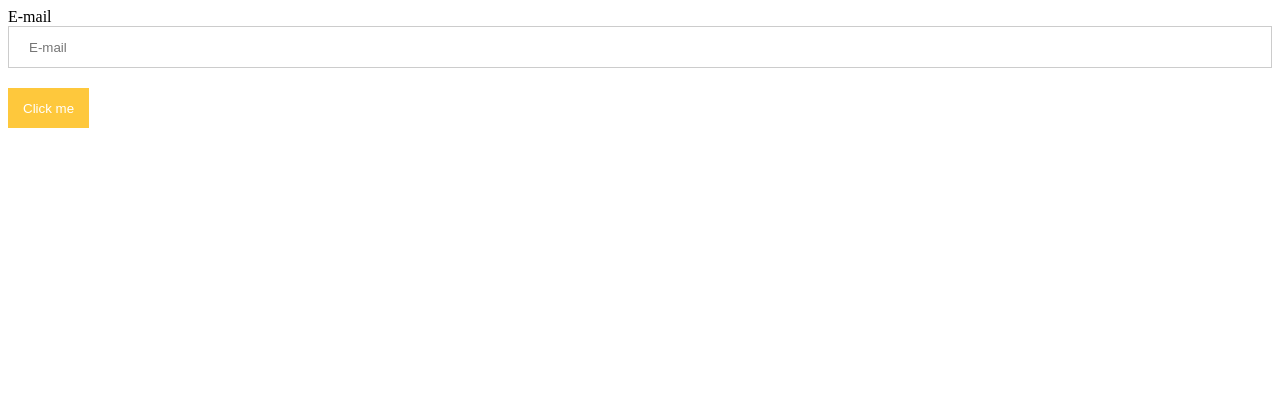
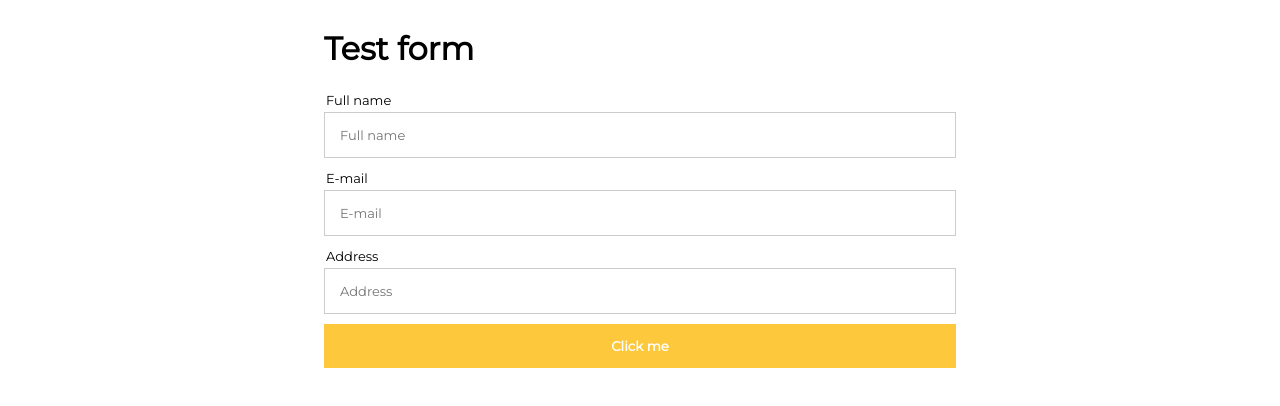
Before and after one commit to kockarevicivan/vue-zkittlez, a Vue app: page / in a window 1280 px wide. Shown: the top 406 px of the page. Built offline with nearby package versions, Linux system fonts and the light colour scheme.

Commit message:
Added layouts, font and additional styles.

```diff
--- a/src/App.vue
+++ b/src/App.vue
@@ -1,17 +1,32 @@
 <template>
 	<div id="app">
-		<ZInput id="email" placeholder="E-mail" label="E-mail" />
-		<ZButton text="Click me" />
+		<ZCenter>
+			<ZHalf>
+				<form>
+					<h1>Test form</h1>
+
+					<ZInput id="fullName" placeholder="Full name" label="Full name" />
+					<ZInput id="email" placeholder="E-mail" label="E-mail" />
+					<ZInput id="address" placeholder="Address" label="Address" />
+
+					<ZButton text="Click me" />
+				</form>
+			</ZHalf>
+		</ZCenter>
 	</div>
 </template>
 
 <script>
-import ZInput from './components/ZInput.vue'
-import ZButton from './components/ZButton.vue'
+import ZCenter from './components/layout/ZCenter.vue';
+import ZHalf from './components/layout/ZHalf.vue';
+import ZInput from './components/ZInput.vue';
+import ZButton from './components/ZButton.vue';
 
 export default {
 	name: 'app',
 	components: {
+		ZCenter,
+		ZHalf,
 		ZInput,
 		ZButton
 	}
@@ -19,7 +34,10 @@
 </script>
 
 <style>
+@import url('https://fonts.googleapis.com/css?family=Montserrat');
+
 * {
 	box-sizing: border-box;
+	font-family: 'Montserrat', sans-serif;
 }
 </style>
--- a/src/components/ZButton.vue
+++ b/src/components/ZButton.vue
@@ -13,11 +13,15 @@
 
 <style scoped>
 button {
-	height: 40px;
+	display: block;
+	width: 100%;
+	height: 44px;
 	border: none;
 	background-color: #FEC83C;
 	color: #FFF;
 	padding: 0 15px;
 	margin-bottom: 20px;
+	cursor: pointer;
+	font-weight: 600;
 }
 </style>
--- a/src/components/ZInput.vue
+++ b/src/components/ZInput.vue
@@ -23,7 +23,7 @@
 .form-item {
 	display: block;
 	width: 100%;
-	margin-bottom: 20px;
+	margin-bottom: 10px;
 }
 
 .border {
@@ -31,16 +31,20 @@
 }
 
 input {
-	height: 40px;
+	height: 44px;
 	width: 100%;
 	border: none;
 	outline: none!important;
 	color: #222;
-	padding: 0 20px;
+	padding: 0 15px;
+	font-size: 13px;
 }
 
 label {
 	display: inline-block;
 	text-align: left;
+	font-size: 13px;
+	height: 15px;
+	margin: 0 0 5px 2px;
 }
 </style>
--- /dev/null
+++ b/src/components/layout/ZCenter.vue
@@ -0,0 +1,18 @@
+<template>
+	<div>
+        <slot></slot>
+    </div>
+</template>
+
+<script>
+export default {
+	name: 'ZCenter'
+}
+</script>
+
+<style scoped>
+div {
+    display: flex;
+    justify-content: center;
+}
+</style>
--- /dev/null
+++ b/src/components/layout/ZHalf.vue
@@ -0,0 +1,18 @@
+<template>
+	<div>
+        <slot></slot>
+    </div>
+</template>
+
+<script>
+export default {
+	name: 'ZHalf'
+}
+</script>
+
+<style scoped>
+div {
+    display: inline-block;
+    width: 50%;
+}
+</style>
--- /dev/null
+++ b/src/components/layout/ZQuarter.vue
@@ -0,0 +1,18 @@
+<template>
+	<div>
+        <slot></slot>
+    </div>
+</template>
+
+<script>
+export default {
+	name: 'ZQuarter'
+}
+</script>
+
+<style scoped>
+div {
+    display: inline-block;
+    width: 25%;
+}
+</style>
--- /dev/null
+++ b/src/components/layout/ZThird.vue
@@ -0,0 +1,18 @@
+<template>
+	<div>
+        <slot></slot>
+    </div>
+</template>
+
+<script>
+export default {
+	name: 'ZThird'
+}
+</script>
+
+<style scoped>
+div {
+    display: inline-block;
+    width: 33.333%;
+}
+</style>
```
